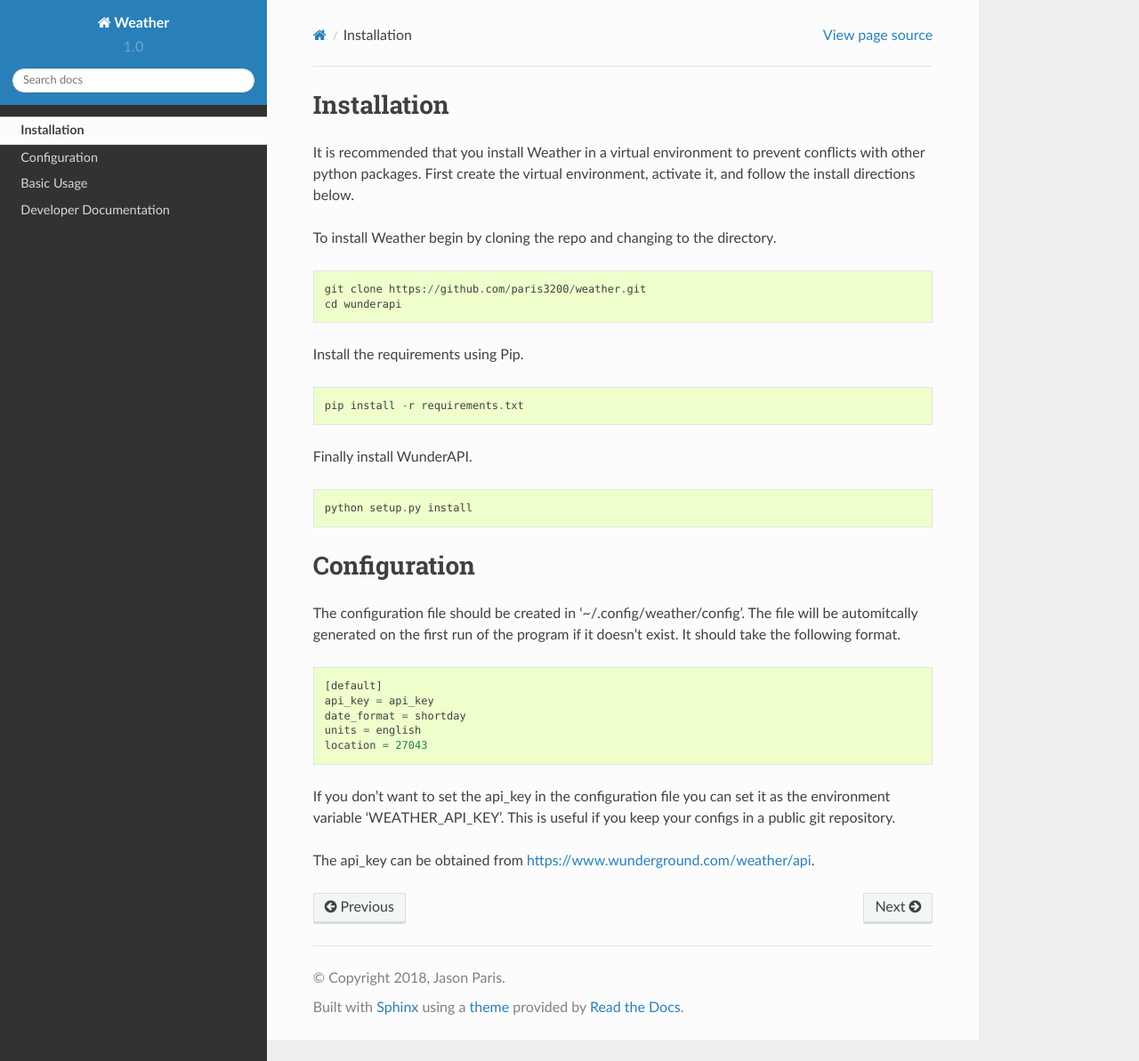
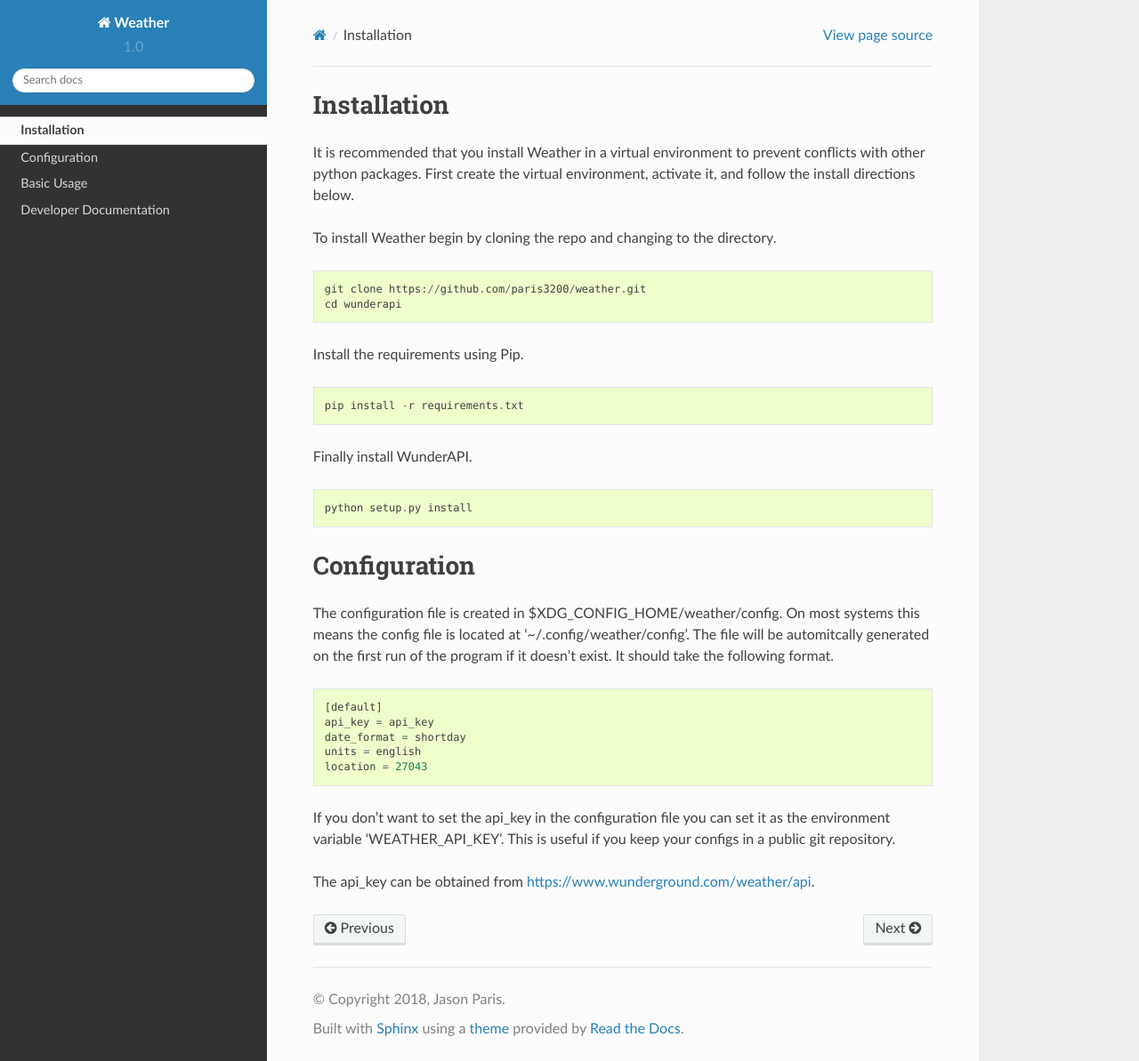
Before and after one commit to paris3200/WunderAPI, a Sphinx documentation site: the page built from docs/installation.rst, in a window 1280 px wide and 1193 px high. Shown: the whole window at 89% size. Built offline with Sphinx 7.4.7 and the Read the Docs theme 2.0.0, drawn with Linux system fonts in a browser that asks for light colours.

Commit message:
Update documentation to reflect XDG_CONFIG_HOME usage

```diff
--- a/docs/installation.rst
+++ b/docs/installation.rst
@@ -22,8 +22,9 @@ Finally install WunderAPI. ::
 Configuration
 =============
 
-The configuration file should be created in '~/.config/weather/config'.  The
-file will be automitcally generated on the first run of the program if it
+The configuration file is created in $XDG_CONFIG_HOME/weather/config. On most
+systems this means the config file is located at '~/.config/weather/config'.
+The file will be automitcally generated on the first run of the program if it
 doesn't exist.  It should take the following format. ::
 
     [default]
```
